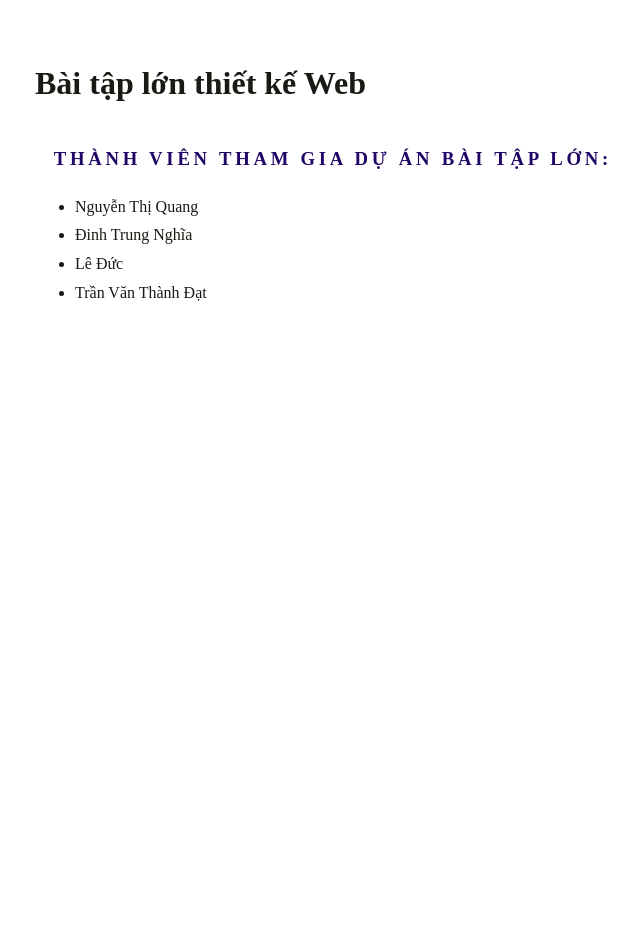
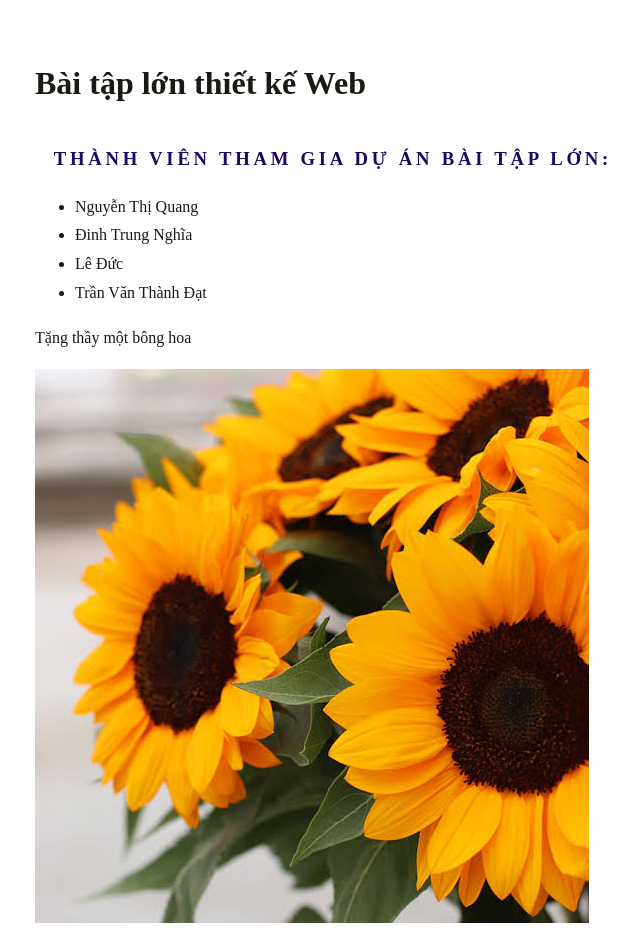
Before and after one commit to isDuzzLee/Quangguyn.github.io, a plain HTML site: page index.html in a window 1280 px wide. Shown: the whole page, without its empty margins (13-653 px from the left). Before the commit the page ends 800 px from the top, so only its background shows below. Drawn offline with Linux system fonts and the light colour scheme.

Commit message:
them anh

```diff
--- a/index.html
+++ b/index.html
@@ -4,7 +4,7 @@
     <meta charset="UTF-8" />
     <meta name="viewport" content="width=device-width, initial-scale=1.0" />
     <title>Bài Tập Lớn thiết kế Web</title>
-    <link rel="stylesheet" href="style.css"/>
+    <link rel="stylesheet" href="style.css" />
   </head>
   <body>
     <main>
@@ -17,6 +17,8 @@
         <li>Lê Đức</li>
         <li>Trần Văn Thành Đạt</li>
       </ul>
+      <p>Tặng thầy một bông hoa</p>
+      <img src="hoa.jpg" />
     </main>
   </body>
 </html>
```
Also changed, not shown: hoa.jpg (added).
